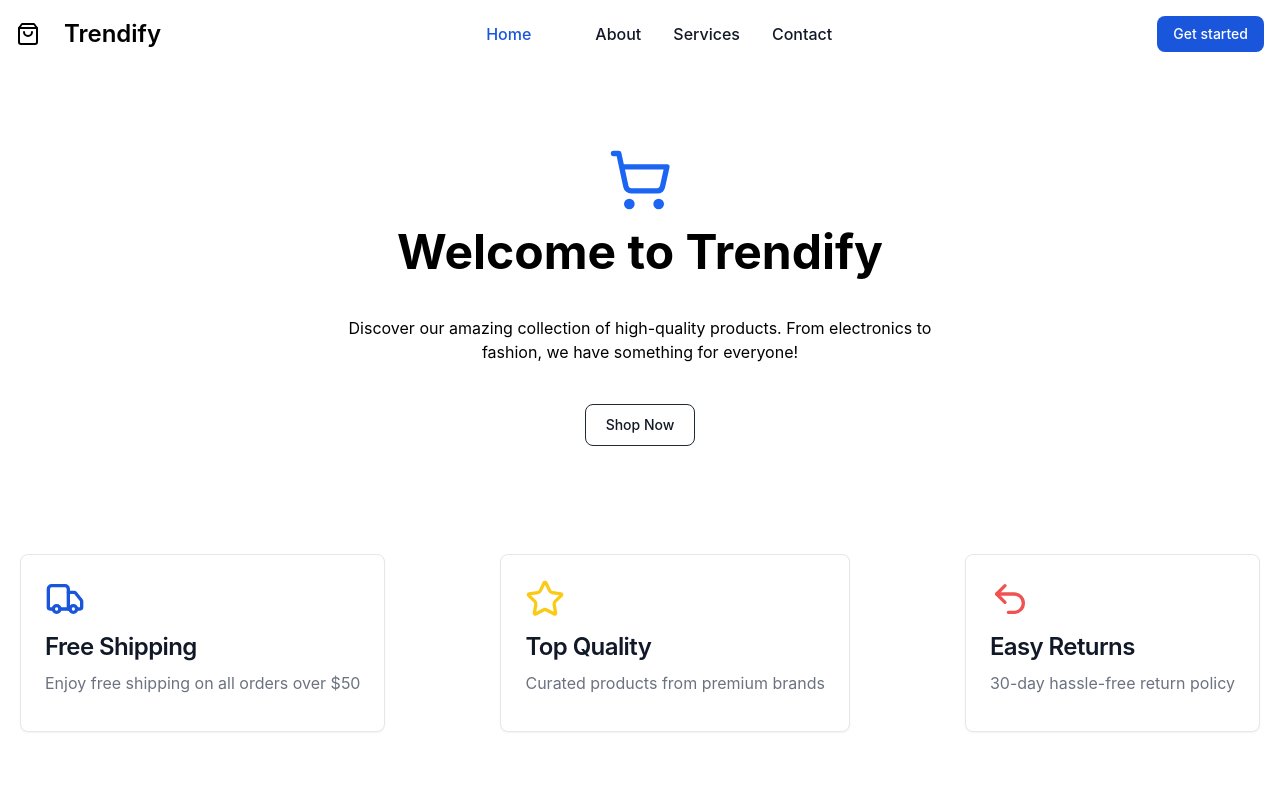
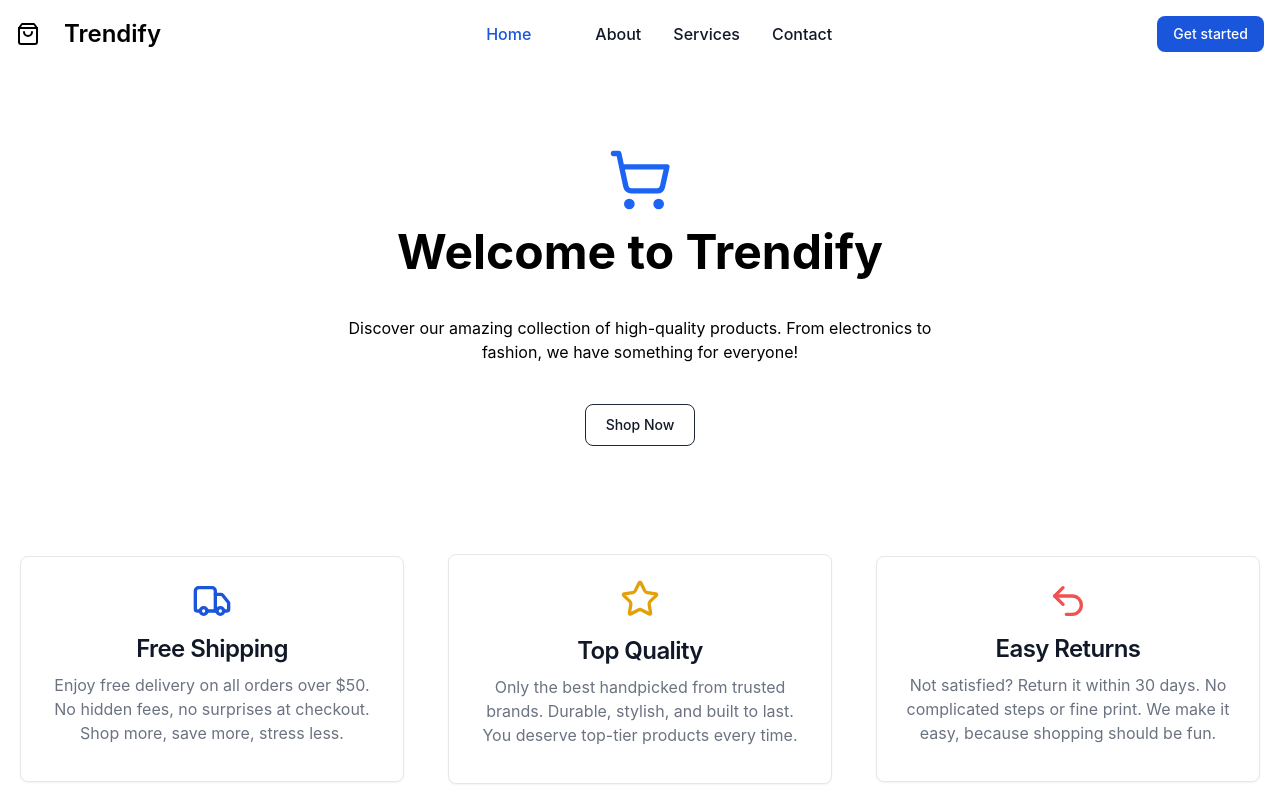
Before and after one commit to Abrar-Hosny/E-commerce, a React (Vite) app: page / in a window 1280 px wide. Built offline with nearby package versions, Linux system fonts and the light colour scheme.

Commit message:
Refactor: enhance product feature descriptions and improve layout in App component

```diff
--- a/src/App.tsx
+++ b/src/App.tsx
@@ -116,43 +116,43 @@ function App() {
           </div>
         </div>
         <div className="flex justify-between p-5 items-center mt-20 ">
-          <div className="max-w-sm p-6 bg-white border border-gray-200 rounded-lg shadow-sm dark:bg-gray-800 dark:border-gray-700">
-            <Truck className="w-10 h-10 text-blue-700 dark:text-gray-400 mb-3" />
+          <div className="max-w-sm p-6 bg-white text-center border border-gray-200 rounded-lg shadow-sm dark:bg-gray-800 dark:border-gray-700">
+            <Truck className="w-10 h-10 mx-auto mb-3  text-blue-700 dark:text-gray-400 " />
             <a href="#">
               <h5 className="mb-2 text-2xl font-semibold tracking-tight text-gray-900 dark:text-white">
                 Free Shipping
               </h5>
             </a>
             <p className="mb-3 font-normal text-gray-500 dark:text-gray-400">
-              Enjoy free shipping on all orders over $50
+              Enjoy free delivery on all orders over $50. No hidden fees, no
+              surprises at checkout. Shop more, save more, stress less.
             </p>
-
           </div>
-          <div className="max-w-sm p-6 bg-white border border-gray-200 rounded-lg shadow-sm dark:bg-gray-800 dark:border-gray-700">
-            <Star className="w-10 h-10 text-yellow-300  dark:text-gray-400 mb-3" />
+          <div className="max-w-sm p-6 text-center  bg-white border border-gray-200 rounded-lg shadow-sm dark:bg-gray-800 dark:border-gray-700">
+            <Star className="w-10 h-10 text-yellow-400  mx-auto mb-4" />
             <a href="#">
               <h5 className="mb-2 text-2xl font-semibold tracking-tight text-gray-900 dark:text-white">
                 Top Quality
               </h5>
             </a>
             <p className="mb-3 font-normal text-gray-500 dark:text-gray-400">
-            Curated products from premium brands
-
+              Only the best handpicked from trusted brands. Durable, stylish,
+              and built to last. You deserve top-tier products every time.
             </p>
-
           </div>
           <div className="max-w-sm p-6 bg-white border border-gray-200 rounded-lg shadow-sm dark:bg-gray-800 dark:border-gray-700">
+            <div className="flex flex-col items-center">
               <Undo2 className="w-10 h-10 text-red-500 dark:text-gray-400 mb-3" />
               <a href="#">
                 <h5 className="mb-2 text-2xl font-semibold tracking-tight text-gray-900 dark:text-white">
                   Easy Returns
                 </h5>
               </a>
-            <p className="mb-3 font-normal text-gray-500 dark:text-gray-400">
-            30-day hassle-free return policy
-
+            </div>
+            <p className="mb-3 font-normal text-center text-gray-500 dark:text-gray-400">
+              Not satisfied? Return it within 30 days. No complicated steps or
+              fine print. We make it easy, because shopping should be fun.
             </p>
-
           </div>
         </div>
       </main>
```
Lines whose indentation alone changed are shown as unchanged.
